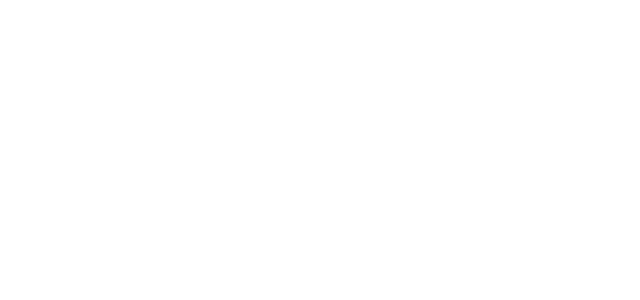
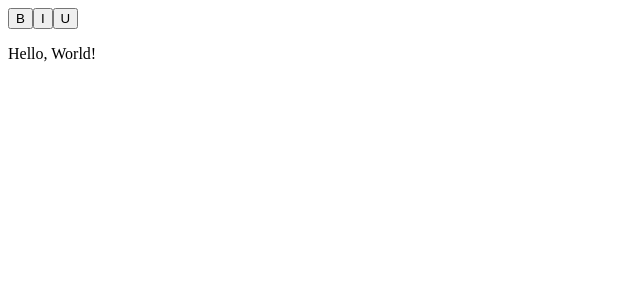
Before and after one commit to Javokhir09/pdf-editor, a React (Vite) app: page / in a window 1280 px wide. Shown: the top 300 px of the page, without its empty margins (0-640 px from the left). Built offline with nearby package versions, Linux system fonts and the light colour scheme.

Commit message:
basic tools test

```diff
--- a/src/App.tsx
+++ b/src/App.tsx
@@ -1,18 +1,9 @@
-import { EditorContent, useEditor } from "@tiptap/react"
-import StarterKit from "@tiptap/starter-kit"
-import { useState } from "react"
+import Editor from "./components/Editor"
 
 function App() {
-  const [content, setContent] = useState<string>("")
-
-  const editor = useEditor({
-    extensions: [StarterKit],
-    content: content
-  })
-
   return (
     <>
-      <EditorContent editor={editor} placeholder="Write here..." />
+      <Editor />
     </>
   )
 }
--- /dev/null
+++ b/src/components/Editor.tsx
@@ -0,0 +1,32 @@
+import { EditorContent, useEditor } from "@tiptap/react"
+import StarterKit from "@tiptap/starter-kit"
+
+function Editor() {
+  const editor = useEditor({
+    extensions: [StarterKit],
+    content: "Hello, World!"
+  })
+
+  if (!editor) return null
+
+  return (
+    <div>
+      <div className="tools">
+        <button onClick={() => editor.chain().focus().toggleBold().run()}>
+          B
+        </button>
+        <button onClick={() => editor.chain().focus().toggleItalic().run()}>
+          I
+        </button>
+        <button onClick={() => editor.chain().focus().toggleUnderline().run()}>
+          U
+        </button>
+      </div>
+      <div className="editor">
+        <EditorContent editor={editor} />
+      </div>
+    </div>
+  )
+}
+
+export default Editor
```
